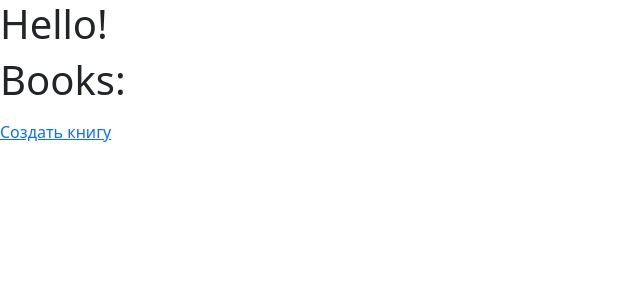
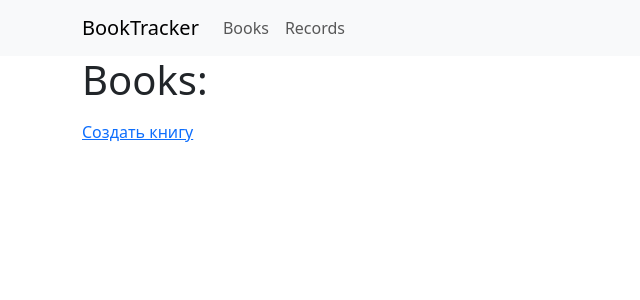
Before and after one commit to remortalite/booktracker, a Django app: page /list/ in a window 1280 px wide. Shown: the top 300 px of the page, without its empty margins (0-640 px from the left). Run offline with Django 5.2, Linux system fonts and the light colour scheme; data that the repository does not hold is empty; some libraries are stand-ins or nearby versions.

Commit message:
Add styles to base.html template

```diff
--- a/templates/layout/base.html
+++ b/templates/layout/base.html
@@ -10,10 +10,29 @@
     <title>Book Tracker</title>
 </head>
 <body>
-    {% bootstrap_messages %}
-    <h1 class="h1">Hello!</h1>
-    {% block content %}
-    Hello, world!
-    {% endblock content %}
+    <nav class="navbar navbar-expand-lg navbar-light bg-light">
+        <div class="container">
+            <a class="navbar-brand" href="{% url 'index_page' %}">BookTracker</a>
+            <button class="navbar-toggler" type="button" data-toggle="collapse" data-target="#navbarNav" aria-controls="navbarNav" aria-expanded="false" aria-label="Toggle navigation">
+                <span class="navbar-toggler-icon"></span>
+            </button>
+            <div class="collapse navbar-collapse" id="navbarNav">
+                <ul class="navbar-nav">
+                    <li class="nav-item">
+                        <a href="{% url 'books_list' %}" class="nav-link">Books</a>
+                    </li>
+                    <li class="nav-item">
+                        <a href="{% url 'record_list' %}" class="nav-link">Records</a>
+                    </li>
+                </ul>
+            </div>
+        </div>
+    </nav>
+    <div class="container">
+        {% bootstrap_messages %}
+        {% block content %}
+        Hello, world!
+        {% endblock content %}
+    </div>
 </body>
 </html>
```
